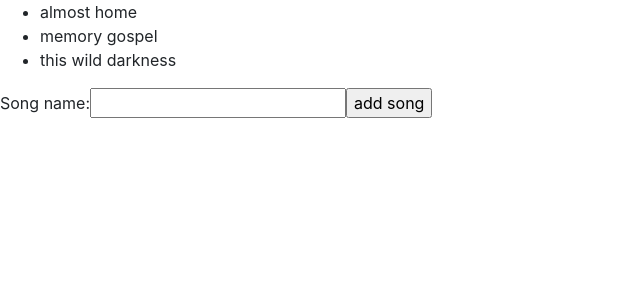
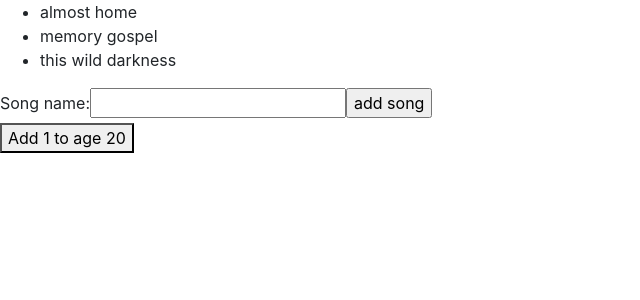
Before and after one commit to jamesoyanna/react-hook, a React (Create React App) app: page / in a window 1280 px wide. Shown: the top 300 px of the page, without its empty margins (0-640 px from the left). Built offline with nearby package versions, Linux system fonts and the light colour scheme.

Commit message:
added a useEffect function

```diff
--- a/src/components/songList.jsx
+++ b/src/components/songList.jsx
@@ -1,4 +1,4 @@
-import React, {useState } from 'react';
+import React, {useState, useEffect } from 'react';
 import uuid from "uuid/v1";
 import NewSongForm from './NewSongForm';
 
@@ -9,9 +9,15 @@
         { title: 'this wild darkness', id: 3 }
     ])
 
+    const [age, setAge] = useState(20);
+
     const addSong = (title) => {
         setSongs([...songs, { title, id: uuid() }]);
     }
+
+   useEffect(()=>{
+       console.log("use eefect runs", songs);
+   })
 
     return (
       <div className="song-list">
@@ -26,6 +32,7 @@
         })}
           </ul>
         <NewSongForm addSong = {addSong} />
+    <button onClick={()=> setAge(age + 1)}>Add 1 to age {age}</button>
       </div>
 
      );
```
